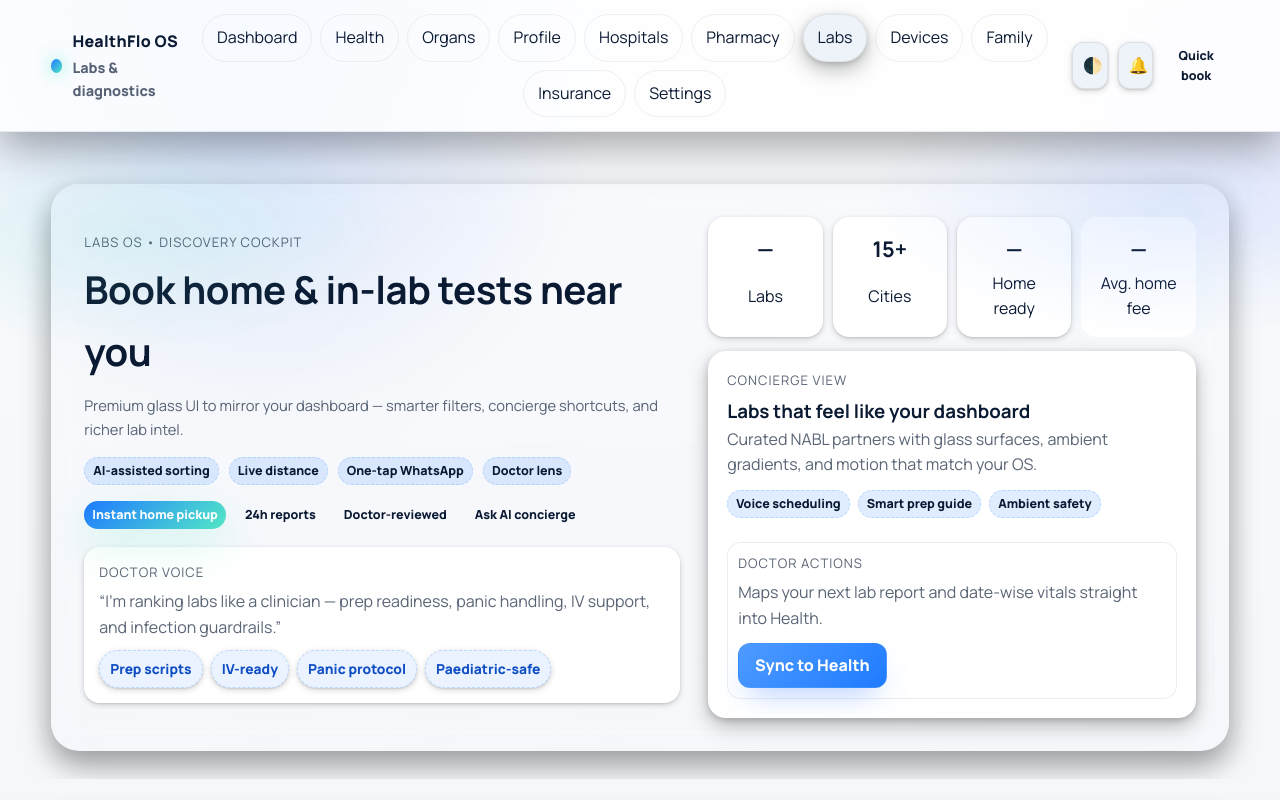
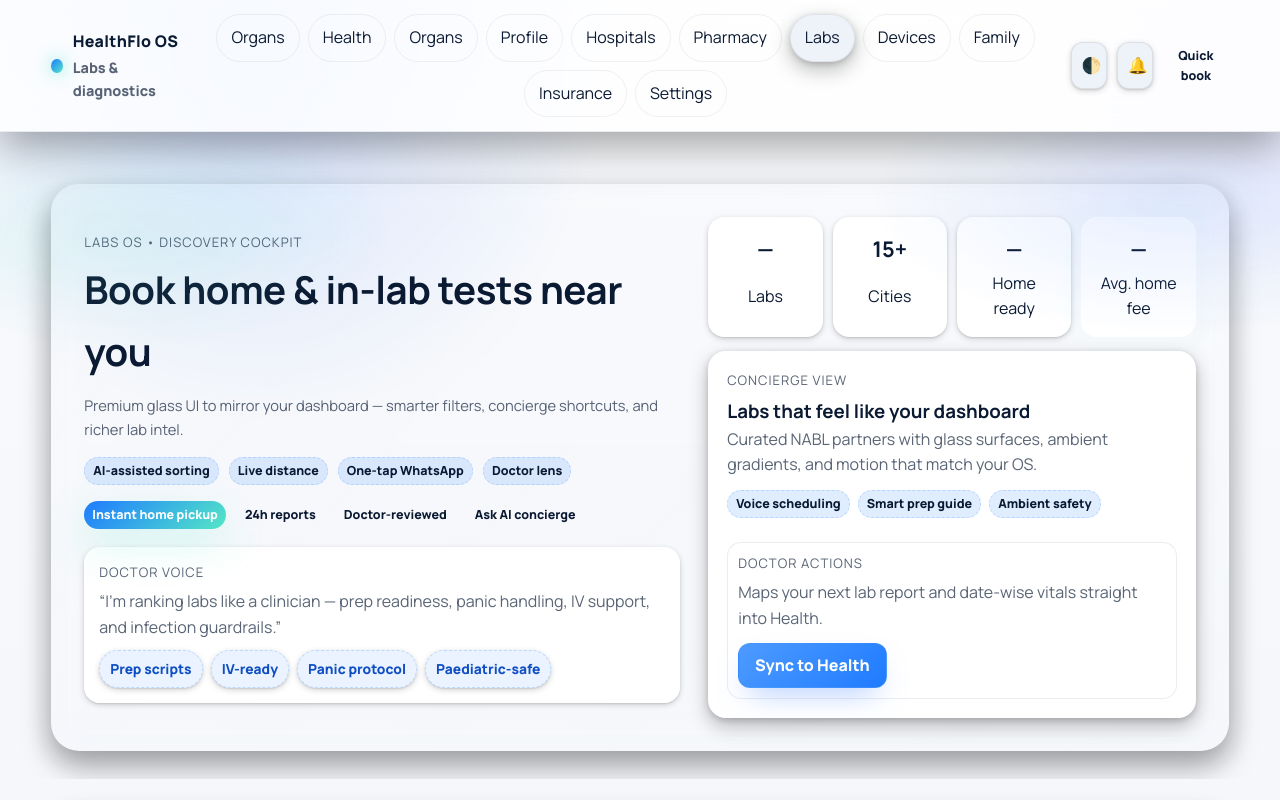
Before and after one commit to Nobledental/MOD, a plain HTML site: page patient-labs.html in a window 1280 px wide. Shown: the top 800 px of the page. Drawn offline with Linux system fonts and the light colour scheme.

Commit message:
Update patient-labs.html

```diff
--- a/patient-labs.html
+++ b/patient-labs.html
@@ -26,7 +26,7 @@
       </div>
 
       <nav class="hf-nav" aria-label="Primary navigation">
-        <a class="nav-btn" href="patient-dashboard.html">Dashboard</a>
+        <a class="nav-btn" href="patient-health.html#organs">Organs</a>
         <a class="nav-btn" href="patient-health.html">Health</a>
         <a class="nav-btn" href="patient-health.html#organs">Organs</a>
         <a class="nav-btn" href="patient-profile.html">Profile</a>
```
